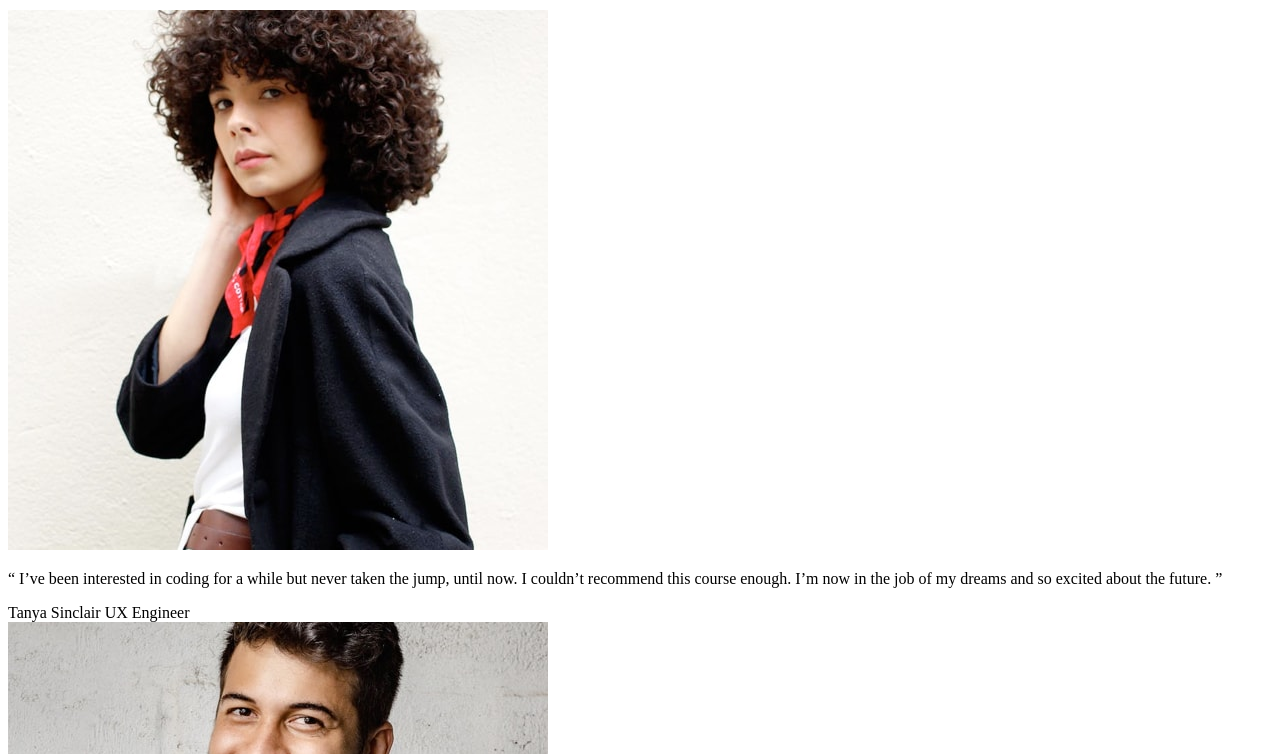
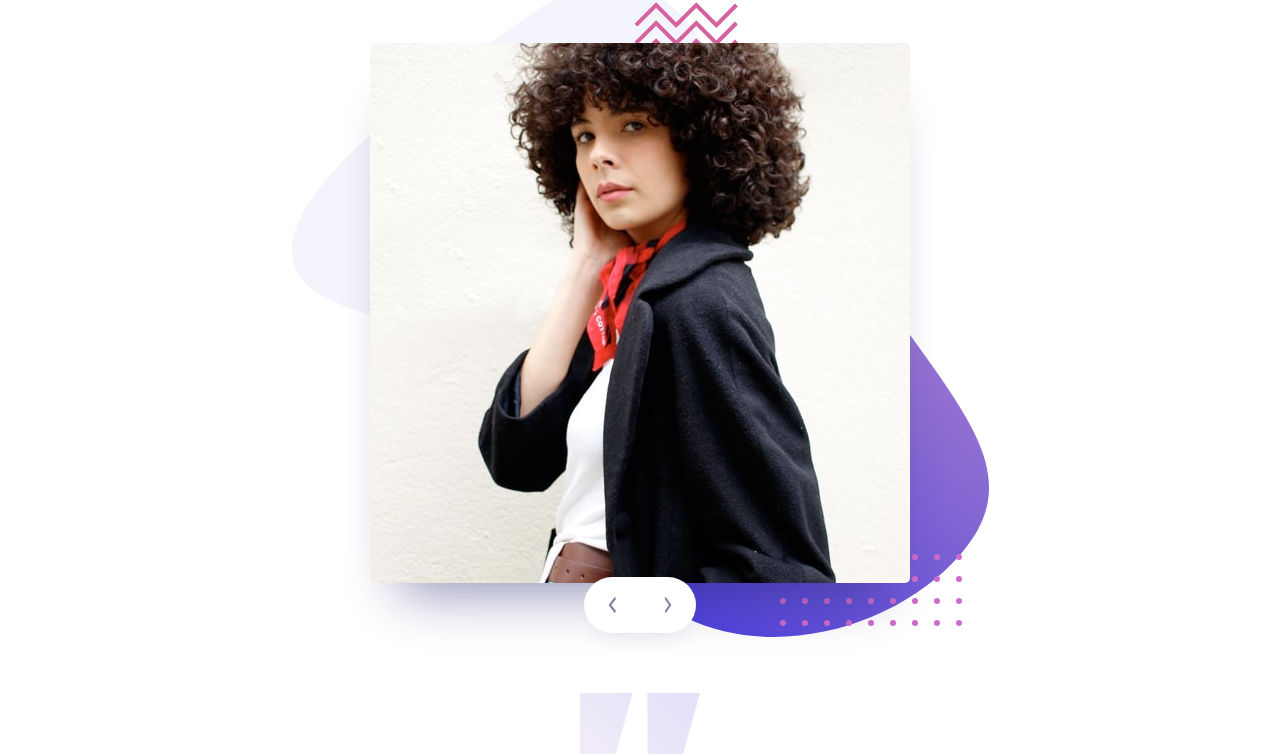
Before and after one commit to nakoyawilson/coding-bootcamp-testimonials-slider, a plain HTML site: page index.html in a window 1280 px wide. Shown: the part 70-824 px from the top of the page. Drawn offline with Linux system fonts and the light colour scheme.

Commit message:
Add styles for mobile and desktop views

```diff
--- /dev/null
+++ b/css/reset.css
@@ -0,0 +1,129 @@
+/* http://meyerweb.com/eric/tools/css/reset/
+   v2.0 | 20110126
+   License: none (public domain)
+*/
+
+html,
+body,
+div,
+span,
+applet,
+object,
+iframe,
+h1,
+h2,
+h3,
+h4,
+h5,
+h6,
+p,
+blockquote,
+pre,
+a,
+abbr,
+acronym,
+address,
+big,
+cite,
+code,
+del,
+dfn,
+em,
+img,
+ins,
+kbd,
+q,
+s,
+samp,
+small,
+strike,
+strong,
+sub,
+sup,
+tt,
+var,
+b,
+u,
+i,
+center,
+dl,
+dt,
+dd,
+ol,
+ul,
+li,
+fieldset,
+form,
+label,
+legend,
+table,
+caption,
+tbody,
+tfoot,
+thead,
+tr,
+th,
+td,
+article,
+aside,
+canvas,
+details,
+embed,
+figure,
+figcaption,
+footer,
+header,
+hgroup,
+menu,
+nav,
+output,
+ruby,
+section,
+summary,
+time,
+mark,
+audio,
+video {
+  margin: 0;
+  padding: 0;
+  border: 0;
+  font-size: 100%;
+  font: inherit;
+  vertical-align: baseline;
+}
+/* HTML5 display-role reset for older browsers */
+article,
+aside,
+details,
+figcaption,
+figure,
+footer,
+header,
+hgroup,
+menu,
+nav,
+section {
+  display: block;
+}
+body {
+  line-height: 1;
+}
+ol,
+ul {
+  list-style: none;
+}
+blockquote,
+q {
+  quotes: none;
+}
+blockquote:before,
+blockquote:after,
+q:before,
+q:after {
+  content: "";
+  content: none;
+}
+table {
+  border-collapse: collapse;
+  border-spacing: 0;
+}
--- a/css/styles.css
+++ b/css/styles.css
@@ -1,9 +1,262 @@
+@import url("https://fonts.googleapis.com/css2?family=Inter:wght@300;500;700&display=swap");
+
+:root {
+  --primary-font: "Inter", sans-serif;
+  --dark-blue: hsl(240, 38%, 20%);
+  --grayish-blue: hsl(240, 18%, 77%);
+  --white: hsl(0, 0%, 100%);
+  --img-shadow: rgba(36, 36, 113, 0.495001);
+  --btn-shadow: rgba(36, 36, 113, 0.0991313);
+}
+
+/* General Styles */
+
+* {
+  box-sizing: border-box;
+}
+
+body {
+  font-family: var(--primary-font);
+  font-size: calc(32rem / 16);
+  font-weight: 300;
+  color: var(--dark-blue);
+  text-align: center;
+  background-image: url("../images/pattern-curve.svg");
+  background-position: bottom left;
+  background-size: 285px 72px;
+  background-repeat: no-repeat;
+}
+
+.visually-hidden {
+  border: 0;
+  clip: rect(0 0 0 0);
+  height: 1px;
+  margin: -1px;
+  overflow: hidden;
+  padding: 0;
+  position: absolute;
+  width: 1px;
+}
+
+#testimonial-2 {
+  display: none;
+}
+
+/* Main Section */
+
+.container {
+  width: 87.2%;
+  margin: 24px auto 0;
+}
+
+.image-wrapper {
+  background-image: url("../images/pattern-bg.svg");
+  background-position: center;
+  background-size: cover;
+  background-repeat: no-repeat;
+  padding: 30px 20px 24px;
+  position: relative;
+}
+
+.avatar {
+  display: block;
+  width: min(100%, 254px);
+  margin: 0 auto;
+  box-shadow: 0px 40px 50px -30px var(--img-shadow);
+  border-radius: 5px;
+}
+
+.button-wrapper {
+  display: flex;
+  box-shadow: 0px 15px 20px -10px var(--btn-shadow);
+  border-radius: 28px;
+  overflow: hidden;
+  width: fit-content;
+  position: absolute;
+  bottom: 4px;
+  left: 0;
+  right: 0;
+  margin-inline: auto;
+}
+
+.btn {
+  border: none;
+  background: var(--white);
+  width: 40px;
+  height: 40px;
+  display: flex;
+  justify-content: center;
+  align-items: center;
+}
+
+.arrow-icon {
+  pointer-events: none;
+  width: 6px;
+  height: 12px;
+}
+
+.testimonial {
+  margin-top: 57px;
+  font-size: calc(18rem / 16);
+  line-height: calc(24rem / 16);
+  position: relative;
+}
+
+.testimonial::after {
+  content: "";
+  width: 60px;
+  height: 50px;
+  background-image: url("../images/pattern-quotes.svg");
+  background-position: center;
+  background-size: cover;
+  background-repeat: no-repeat;
+  position: absolute;
+  top: -25px;
+  left: 0;
+  right: 0;
+  margin-inline: auto;
+}
+
+.testimonial-provider,
+.job-position {
+  display: block;
+  font-size: calc(15rem / 16);
+  line-height: calc(20rem / 16);
+}
+
+.testimonial-provider {
+  font-weight: 700;
+  margin-top: 19px;
+}
+
+.job-position {
+  font-weight: 500;
+  color: var(--grayish-blue);
+}
+
 /* Footer Section */
 
 .attribution {
-  font-size: 11px;
   text-align: center;
+  font-size: calc(11rem / 16);
+  margin-top: 75px;
 }
+
 .attribution a {
-  color: hsl(228, 45%, 44%);
+  color: var(--dark-blue);
+  font-weight: 700;
+  text-decoration: none;
 }
+
+/* Media Queries */
+
+@media screen and (min-width: 540px) {
+  /* Main Section */
+
+  .container {
+    width: min(89.86111%, 1294px);
+    margin: 50px auto 0;
+  }
+
+  .image-wrapper {
+    padding: 63px 20px 54px;
+    width: min(100%, 697px);
+    margin: 0 auto;
+  }
+
+  .avatar {
+    width: min(100%, 540px);
+  }
+
+  .btn {
+    width: 56px;
+    height: 56px;
+  }
+
+  .arrow-icon {
+    width: 8px;
+    height: 16px;
+  }
+
+  .testimonial-wrapper {
+    width: min(100%, 697px);
+    margin: 120px auto 0;
+  }
+
+  .testimonial {
+    margin-top: 0;
+    font-size: calc(32rem / 16);
+    line-height: calc(44rem / 16);
+  }
+
+  .testimonial::after {
+    width: 120px;
+    height: 100px;
+    top: -64px;
+  }
+
+  .testimonial-provider,
+  .job-position {
+    font-size: calc(20rem / 16);
+    line-height: calc(38rem / 16);
+  }
+
+  .testimonial-provider {
+    margin-top: 32px;
+  }
+
+  /* Footer */
+
+  .attribution {
+    margin-top: 82px;
+  }
+}
+
+@media screen and (min-width: 1350px) {
+  body {
+    text-align: left;
+    background-size: 610px 154px;
+  }
+
+  .container {
+    width: min(89.86111%, 1294px);
+    display: flex;
+    flex-direction: row-reverse;
+    position: relative;
+    margin: 50px auto 0;
+  }
+
+  .image-wrapper {
+    margin: 0;
+  }
+
+  .avatar {
+    margin: 0 72px 0 auto;
+  }
+
+  .testimonial-wrapper {
+    width: 635px;
+    position: absolute;
+    left: 92px;
+    top: 228px;
+    margin: 0;
+  }
+
+  .testimonial-provider,
+  .job-position {
+    display: inline-block;
+  }
+
+  .testimonial::after {
+    left: 95px;
+    right: auto;
+    margin-inline: 0;
+  }
+
+  .button-wrapper {
+    bottom: 26px;
+    left: 127px;
+    right: auto;
+    margin-inline: 0;
+  }
+}
--- a/index.html
+++ b/index.html
@@ -13,19 +13,29 @@
     />
 
     <title>Frontend Mentor | Coding Bootcamp Testimonials Slider</title>
-
+    <link rel="stylesheet" href="css/reset.css" />
     <link rel="stylesheet" href="css/styles.css" />
     <style></style>
   </head>
   <body>
-    <main>
+    <main class="container">
       <h1 class="visually-hidden">Coding bootcamp testimonials slider</h1>
-      <section id="testimonial-1">
+      <div class="image-wrapper">
         <img
           src="images/image-tanya.jpg"
           alt="Woman with curly hair"
           class="avatar"
         />
+        <div class="button-wrapper">
+          <button aria-label="Show previous slide" class="btn">
+            <img src="images/icon-prev.svg" alt="" class="arrow-icon" />
+          </button>
+          <button aria-label="Show next slide" class="btn">
+            <img src="images/icon-next.svg" alt="" class="arrow-icon" />
+          </button>
+        </div>
+      </div>
+      <section id="testimonial-1">
         <div class="testimonial-wrapper">
           <p class="testimonial">
             “ I’ve been interested in coding for a while but never taken the
@@ -59,7 +69,8 @@
         Challenge by
         <a href="https://www.frontendmentor.io?ref=challenge" target="_blank"
           >Frontend Mentor</a
-        >. Coded by <a href="#">Your Name Here</a>.
+        >. Coded by
+        <a href="https://nakoyawilson.netlify.app/">Nakoya Wilson</a>.
       </p>
     </footer>
     <script src="js/index.js"></script>
```
